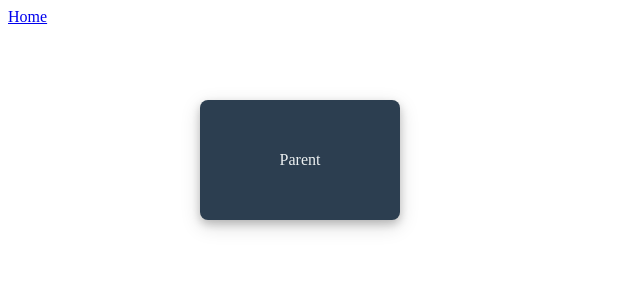
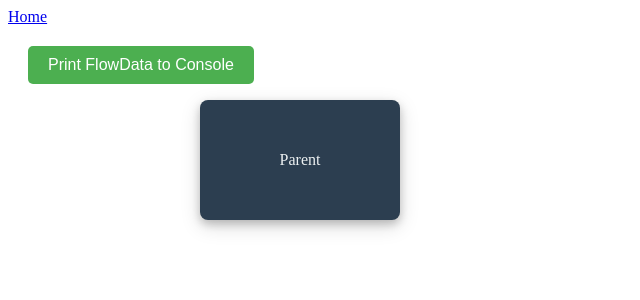
Before and after one commit to fabiomdf/form-flow, a Vue app: page / in a window 1280 px wide. Shown: the top 300 px of the page, without its empty margins (0-640 px from the left). Built offline with nearby package versions, Linux system fonts and the light colour scheme; the HTML template or start-up script is replaced by a standard one.

Commit message:
Add flowData exposure and print function in HomeView for debugging

```diff
--- a/src/components/HierarchyTree/HierarchyTree.vue
+++ b/src/components/HierarchyTree/HierarchyTree.vue
@@ -102,6 +102,11 @@ const shouldShowButtons = (boxId: string, buttonType: 'add' | 'remove') => {
 
   return true
 }
+
+// Expose flowData to parent component
+defineExpose({
+  flowData
+})
 </script>
 
 <template>
--- a/src/views/HomeView.vue
+++ b/src/views/HomeView.vue
@@ -1,5 +1,9 @@
 <script setup lang="ts">
+import { ref } from 'vue'
 import HierarchyTree, { type FlowData } from '@/components/HierarchyTree'
+
+// Template ref for HierarchyTree component
+const hierarchyTreeRef = ref<InstanceType<typeof HierarchyTree>>()
 
 // JSON representation of the flow
 const initialFlowData: FlowData = {
@@ -10,10 +14,39 @@ const initialFlowData: FlowData = {
     { start: 'parent', end: 'child1' }
   ]
 }
+
+// Function to print current FlowData to console
+const printFlowData = () => {
+  if (hierarchyTreeRef.value) {
+    const currentFlowData = hierarchyTreeRef.value.flowData
+    console.log('Current FlowData:', JSON.stringify(currentFlowData, null, 2))
+  } else {
+    console.log('HierarchyTree component not available')
+  }
+}
 </script>
 
 <template>
+  <div style="padding: 20px;">
+    <!-- Button to print FlowData -->
+    <button
+      @click="printFlowData"
+      style="
+        margin-bottom: 20px;
+        padding: 10px 20px;
+        background-color: #4CAF50;
+        color: white;
+        border: none;
+        border-radius: 5px;
+        cursor: pointer;
+        font-size: 16px;
+      "
+    >
+      Print FlowData to Console
+    </button>
+
     <HierarchyTree
+      ref="hierarchyTreeRef"
       :initial-data="initialFlowData"
       :show-add-button="true"
       :show-remove-button="true"
@@ -43,4 +76,5 @@ const initialFlowData: FlowData = {
       :remove-button-size="32"
       remove-button-shape="square"
     />
+  </div>
 </template>
```
Lines whose indentation alone changed are shown as unchanged.
